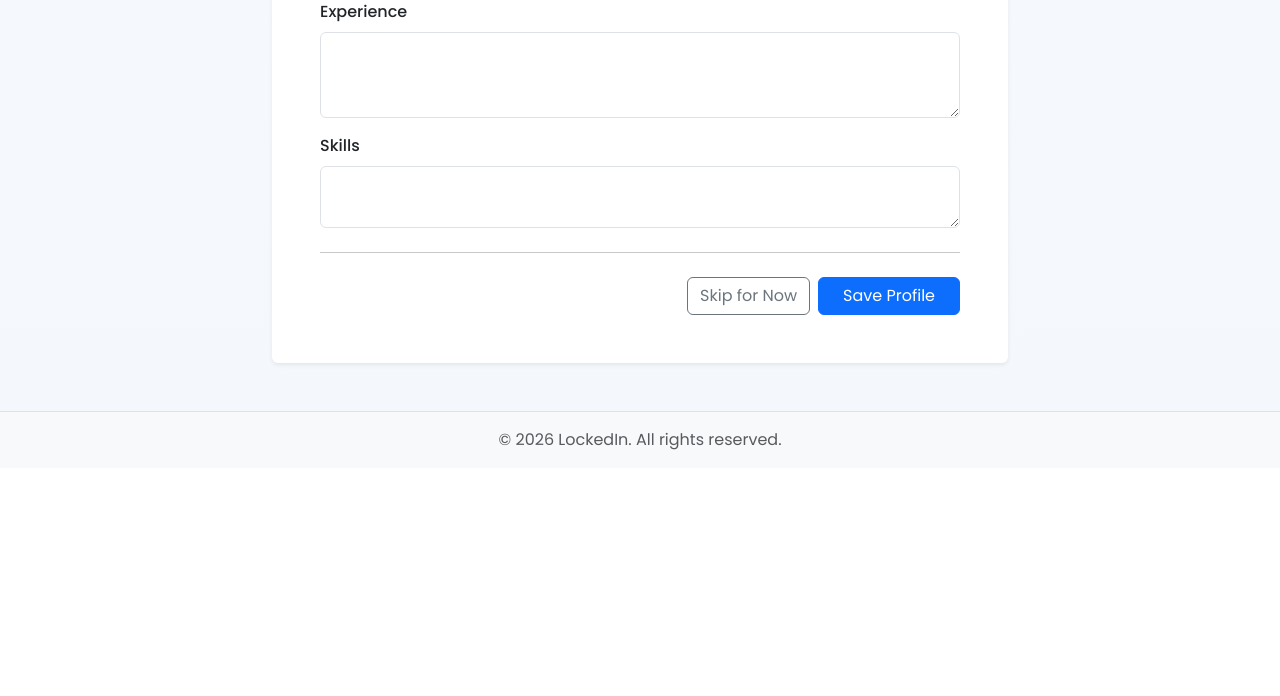
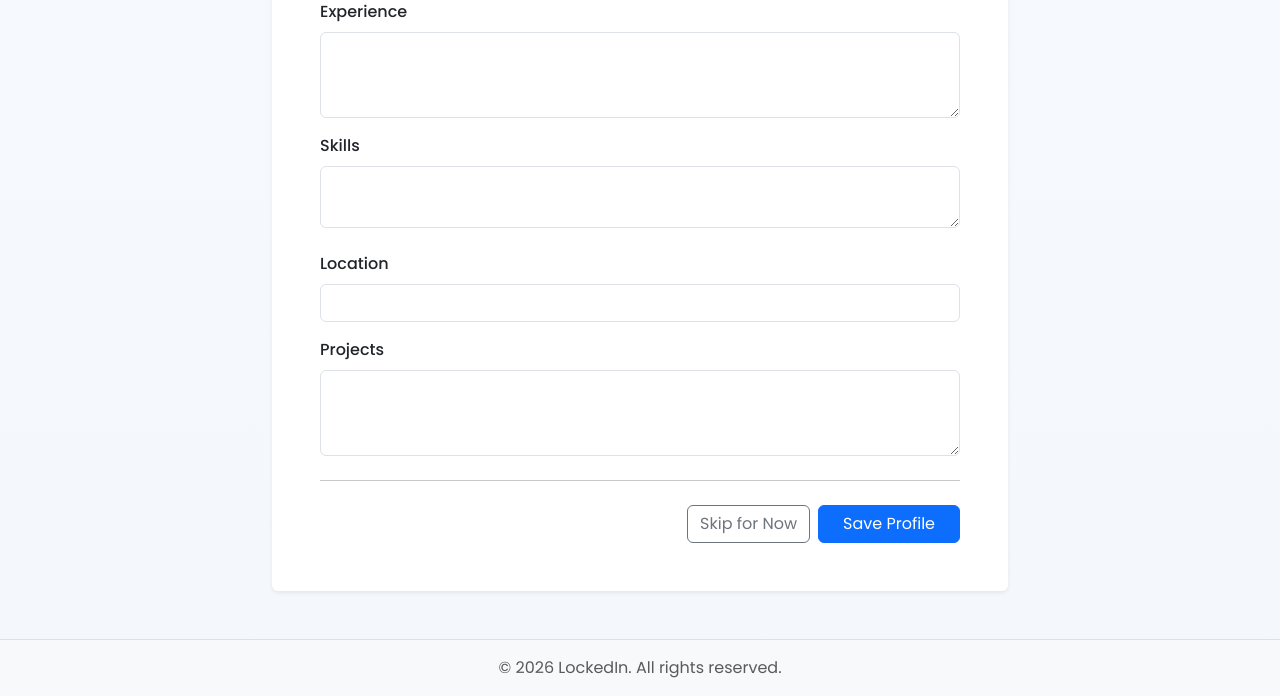
Before and after one commit to malikharmony/lockedin, a Django app: page /accounts/profile/edit/ in a window 1280 px wide. Shown: the part 822-1518 px from the top of the page. Before the commit the page ends 1272 px from the top, so only its background shows below. Run offline with Django 5.2, Linux system fonts and the light colour scheme; the visitor is signed in with stand-in values (Sample User, id 1); data comes from the database, SQL or seed files in the repository; some libraries are stand-ins or nearby versions.

Commit message:
Added location and project inputs to profile editing form

```diff
--- a/accounts/templates/accounts/edit_profile.html
+++ b/accounts/templates/accounts/edit_profile.html
@@ -59,6 +59,18 @@
               <textarea class="form-control" id="skills" name="skills" rows="2">{{ profile.skills }}</textarea>
             </div>
 
+            <div class="mb-3">
+              <label for="location" class="form-label fw-medium">Location</label>
+              <input type="text" class="form-control" id="location" name="location"
+                     maxlength="255" value="{{ profile.location }}">
+            </div>
+
+            <div class="mb-4">
+              <label for="projects" class="form-label fw-medium">Projects</label>
+              <textarea class="form-control" id="projects" name="projects"
+                        rows="3">{{ profile.projects }}</textarea>
+            </div>
+
             <hr class="my-4">
             <div class="d-flex justify-content-end gap-2">
               <a href="{% url 'accounts.profile' username=user.username %}" class="btn btn-outline-secondary">Skip for Now</a>
```
